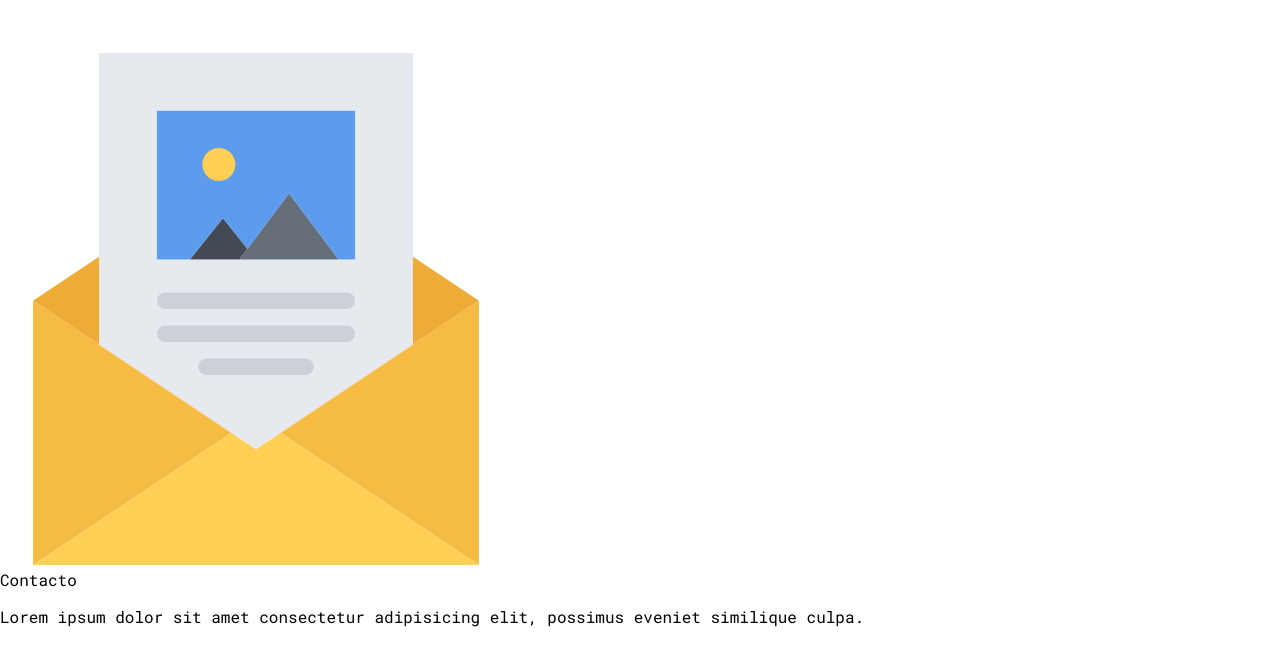
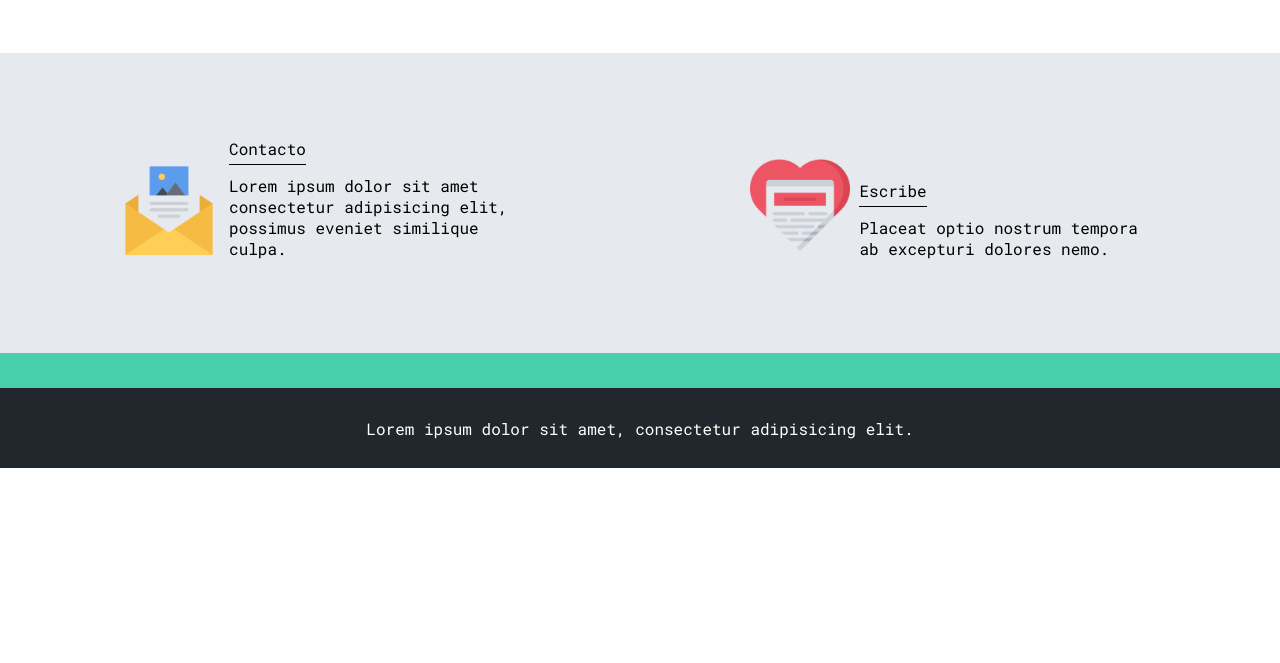
Before and after one commit to ismaeldevmw/css-grid-blog, a plain HTML site: page blog.html in a window 1280 px wide. Shown: the part 1240-1903 px from the top of the page. After the commit the page ends 1708 px from the top, so only its background shows below. Drawn offline with Linux system fonts and the light colour scheme.

Commit message:
creado estilos de la sección de contacto

```diff
--- a/css/main.css
+++ b/css/main.css
@@ -215,3 +215,31 @@ footer p {
 .blogpost-main-container article h1{
     font-size: 35px;
 }
+
+.contact-main-container {
+    width: 100%;
+    min-height: 250px;
+    background-color: #e6e9ed;
+    text-align: center;
+    padding-bottom: 50px;
+}
+
+.contact-main-container div {
+    display: inline-block;
+    width: 48.5%;
+    height: 100%;
+}
+
+.contact-main-container div a{
+    border-bottom: 1px solid black;
+    padding-bottom: 5px;
+}
+
+.contact-main-container .contact-left, .contact-right {
+    text-align: initial;
+    margin-top: 85px;
+}
+
+.contact-main-container img {
+    width: 100px;
+}
```
